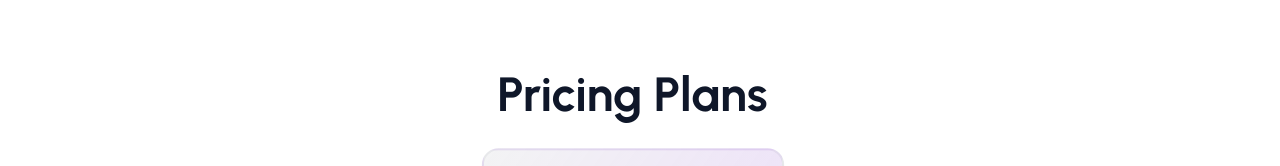
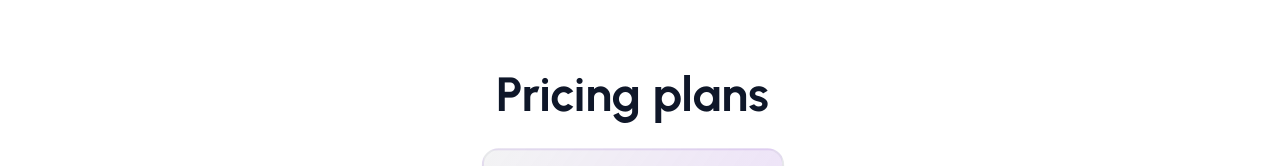
Before and after one commit to omarr45/TechFlow, a React (Vite) app: page / in a window 1280 px wide. Shown: the part 2262-2428 px from the top of the page. Built offline with nearby package versions, Linux system fonts and the light colour scheme.

Commit message:
refactor: add Heading component

```diff
--- a/src/components/PricingPlan.tsx
+++ b/src/components/PricingPlan.tsx
@@ -1,4 +1,5 @@
 import Button from '@ui/Button';
+import Heading from '@ui/Heading';
 import { cva, type VariantProps } from 'class-variance-authority';
 
 export type PricingPlanType = {
@@ -49,7 +50,9 @@ const PricingPlan: React.FC<PricingPlanProps> = ({
   ...rest
 }) => (
   <li className={btn({ intent, featured, className })} {...rest}>
-    <h3 className='text-2xl font-bold uppercase'>{plan.name}</h3>
+    <Heading as='h3' size='sm' className='uppercase'>
+      {plan.name}
+    </Heading>
     <p>{plan.description}</p>
     <div>
       <p className='text-5xl font-semibold'>${plan.price}</p>
--- a/src/components/sections/GetStarted.tsx
+++ b/src/components/sections/GetStarted.tsx
@@ -1,4 +1,5 @@
 import Button from '@ui/Button';
+import Heading from '@ui/Heading';
 
 const GetStarted = () => {
   return (
@@ -45,7 +46,9 @@ const GetStarted = () => {
           />
         </li>
       </ul>
-      <h2 className='text-3xl font-bold md:text-5xl'>Get started now</h2>
+      <Heading size='md' as='h2'>
+        Get started now
+      </Heading>
       <p className='md:text-lg text-text/80'>
         Be part of millions people around the world using{' '}
         <strong>TechFlow Pro</strong> for digital transformation.
--- a/src/components/sections/Hero.tsx
+++ b/src/components/sections/Hero.tsx
@@ -1,4 +1,5 @@
 import Button from '@ui/Button';
+import Heading from '@ui/Heading';
 
 const Hero = () => {
   return (
@@ -8,9 +9,9 @@ const Hero = () => {
         className='absolute right-20 -left-40 -top-[38rem] blur-3xl opacity-[0.15] -z-20 md:left-0'>
         <div className='bg-accent1 h-[40rem]'></div>
       </div>
-      <h1 className='max-w-3xl mx-auto text-5xl font-bold md:text-7xl'>
+      <Heading as='h1' size='xl' className='max-w-3xl mx-auto'>
         Streamlining your digital journey.
-      </h1>
+      </Heading>
       <p className='text-text/60 [text-wrap:balance] md:text-xl max-w-3xl mx-auto'>
         The ultimate all-in-one solution for businesses seeking seamless digital
         transformation. From project management and collaboration to data
--- a/src/components/sections/PricingPlans.tsx
+++ b/src/components/sections/PricingPlans.tsx
@@ -1,4 +1,6 @@
 import PricingPlan, { PricingPlanType } from '@components/PricingPlan';
+
+import Heading from '@ui/Heading';
 
 const plans: PricingPlanType[] = [
   {
@@ -44,7 +46,9 @@ const plans: PricingPlanType[] = [
 const PricingPlans = () => {
   return (
     <section className='relative py-6 space-y-4 md:space-y-6 md:py-12'>
-      <h2 className='text-3xl font-bold md:text-5xl'>Pricing Plans</h2>
+      <Heading size='md' as='h2'>
+        Pricing plans
+      </Heading>
       <ul className='grid max-w-4xl grid-cols-1 gap-4 pt-4 mx-auto md:grid-cols-3'>
         <PricingPlan plan={plans[0]} intent='ghost' />
         <PricingPlan plan={plans[1]} intent='primary' featured={true} />
--- a/src/components/sections/Testimonials.tsx
+++ b/src/components/sections/Testimonials.tsx
@@ -1,3 +1,4 @@
+import Heading from '@ui/Heading';
 import Testimonial from '@components/Testimonial';
 import type { testimonial } from '@components/Testimonial';
 
@@ -49,7 +50,10 @@ const testimonials: testimonial[] = [
 const Testimonials = () => {
   return (
     <section className='max-w-6xl py-6 mx-auto space-y-4 md:space-y-8 md:my-12'>
-      <h2 className='text-3xl font-bold md:text-5xl'>Our clients say</h2>
+      <Heading size='md' as='h2'>
+        Our clients say
+      </Heading>
+
       <ul className='grid grid-cols-[repeat(auto-fill,minmax(18rem,1fr))] gap-4'>
         {testimonials.map((tst) => (
           <Testimonial testimonial={tst} key={tst.name} />
--- /dev/null
+++ b/src/components/ui/Heading.tsx
@@ -0,0 +1,31 @@
+type HeadingOwnProps<E extends React.ElementType> = {
+  size: 'sm' | 'md' | 'lg' | 'xl';
+  children: React.ReactNode;
+  as?: E;
+};
+
+type HeadingProps<E extends React.ElementType> = HeadingOwnProps<E> &
+  Omit<React.ComponentProps<E>, keyof HeadingOwnProps<E>>;
+
+const classes = {
+  sm: 'text-2xl font-bold',
+  md: 'text-3xl font-bold md:text-5xl',
+  lg: 'text-4xl font-bold md:text-6xl',
+  xl: 'text-5xl font-bold md:text-7xl',
+};
+
+const Heading = <E extends React.ElementType>({
+  size,
+  children,
+  className,
+  as,
+}: HeadingProps<E>) => {
+  const Component = as || 'p';
+  return (
+    <Component className={`${classes[size]} ${className}`}>
+      {children}
+    </Component>
+  );
+};
+
+export default Heading;
```
